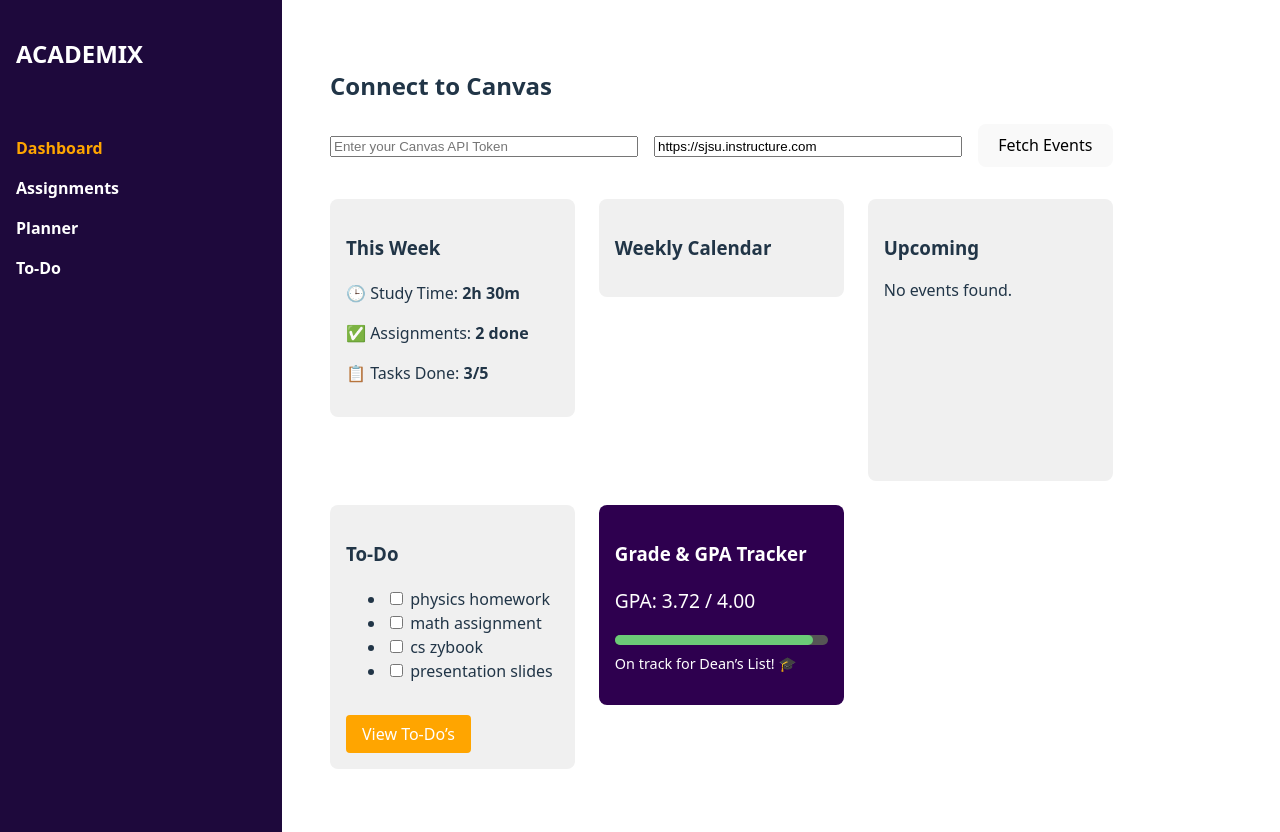
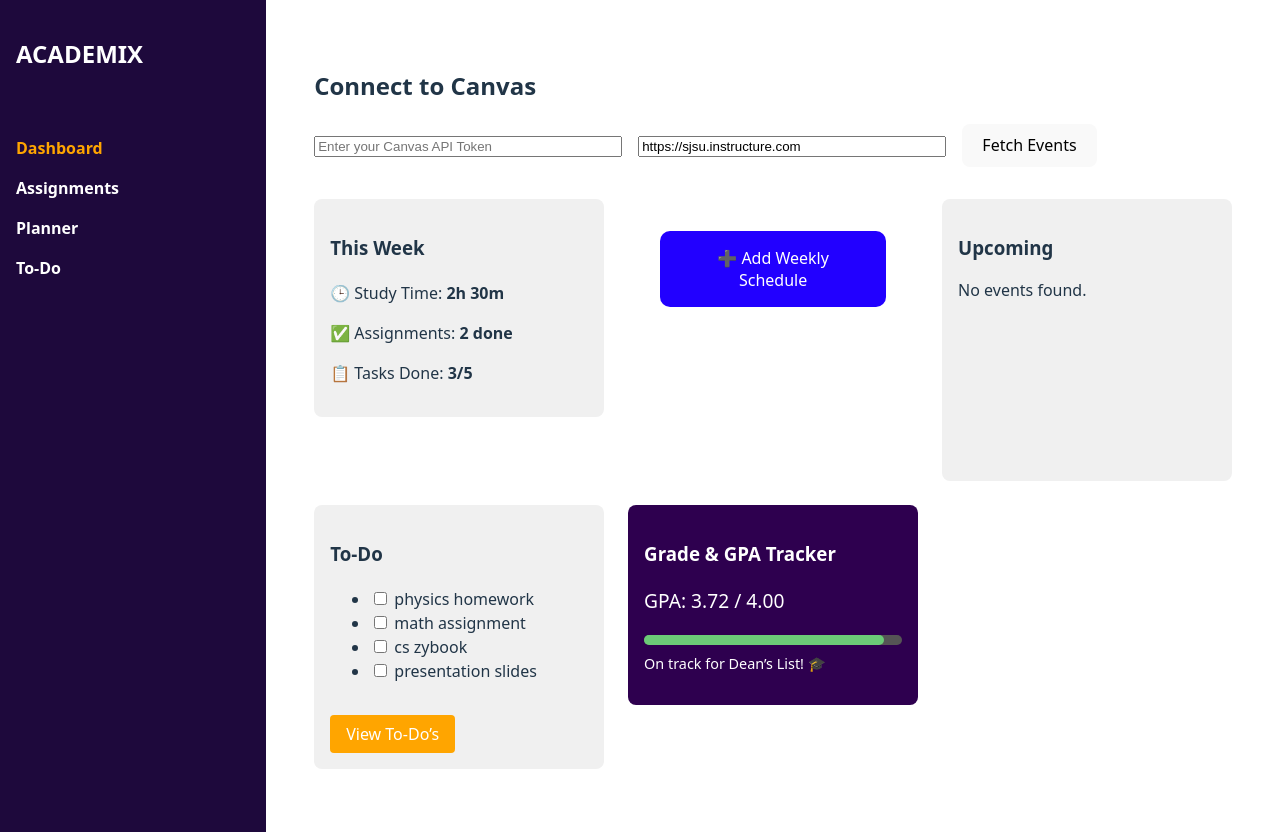
Before and after one commit to arsham-shirkouhi/academix, a React (Vite) app: page / in a window 1280 px wide. Built offline with nearby package versions, Linux system fonts and the light colour scheme; the HTML template or start-up script is replaced by a standard one.

Commit message:
added a button in the dashboard to see if no calender for the calsses then it would automatically do it

```diff
--- a/src/pages/Dashboard.tsx
+++ b/src/pages/Dashboard.tsx
@@ -2,6 +2,8 @@ import { useEffect, useState } from "react";
 import { fetchUpcomingEvents, fetchCalendarEvents } from "../utils/canvasApi";
 import UpcomingEvents from "../components/UpcomingEvents";
 import WeeklyCalendar from "../components/WeeklyCalender";
+import { loadSchedule } from "../utils/scheduleStorage";
+import { useNavigate } from "react-router-dom";
 
 
 
@@ -12,6 +14,13 @@ function Dashboard() {
   const [domain, setDomain] = useState(() => localStorage.getItem("canvasDomain") || "https://sjsu.instructure.com");
   const [events, setEvents] = useState<any[]>([]);
   const [calendarEvents, setCalendarEvents] = useState<any[]>([]);
+  const navigate = useNavigate();
+const [schedule, setSchedule] = useState<any[]>([]);
+
+useEffect(() => {
+  const saved = loadSchedule();
+  setSchedule(saved);
+}, []);
 
 
  const handleFetch = async () => {
@@ -81,7 +90,27 @@ function Dashboard() {
           <p>📋 Tasks Done: <strong>3/5</strong></p>
         </div>
 
-        <WeeklyCalendar events={calendarEvents} />
+        {schedule.length === 0 ? (
+  <div style={{ textAlign: "center", padding: "2rem" }}>
+    <button
+      style={{
+        padding: "1rem 2rem",
+        backgroundColor: "#2200ff",
+        color: "white",
+        fontSize: "1rem",
+        borderRadius: "10px",
+        border: "none",
+        cursor: "pointer",
+      }}
+      onClick={() => navigate("/planner")}
+    >
+      ➕ Add Weekly Schedule
+    </button>
+  </div>
+) : (
+  <WeeklyCalendar events={schedule} />
+)}
+
 
 
         {/* Upcoming Events (LIVE from Canvas) */}
--- /dev/null
+++ b/src/utils/scheduleStorage.ts
@@ -0,0 +1,10 @@
+const SCHEDULE_KEY = "userWeeklySchedule";
+
+export const saveSchedule = (schedule: any[]) => {
+  localStorage.setItem(SCHEDULE_KEY, JSON.stringify(schedule));
+};
+
+export const loadSchedule = (): any[] => {
+  const stored = localStorage.getItem(SCHEDULE_KEY);
+  return stored ? JSON.parse(stored) : [];
+};
```
